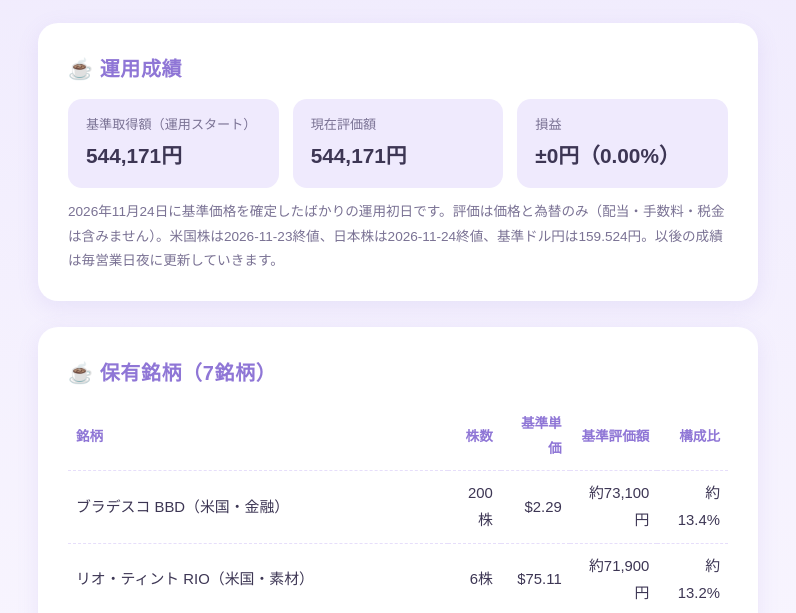
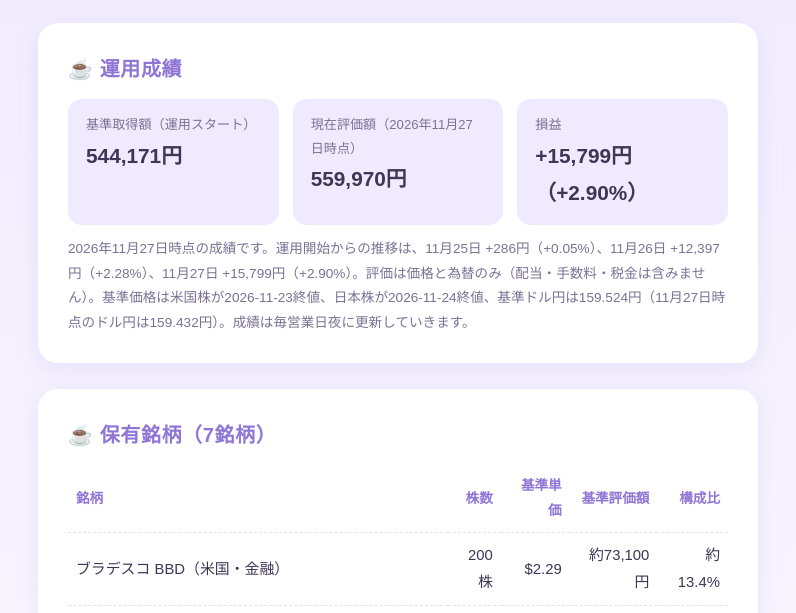
Before and after one commit to MokaMuse/MokaMuse.github.io, a plain HTML site: page fund.html in a window 1280 px wide. Shown: the part 179-792 px from the top of the page, without its empty margins (242-1038 px from the left). Drawn offline with Linux system fonts and the light colour scheme.

Commit message:
運用成績を更新（11/27時点）

```diff
--- a/fund.html
+++ b/fund.html
@@ -62,10 +62,10 @@
     <h2>運用成績</h2>
     <div class="stats">
       <div class="stat"><div class="label">基準取得額（運用スタート）</div><div class="value">544,171円</div></div>
-      <div class="stat"><div class="label">現在評価額</div><div class="value">544,171円</div></div>
-      <div class="stat"><div class="label">損益</div><div class="value">±0円（0.00%）</div></div>
+      <div class="stat"><div class="label">現在評価額（2026年11月27日時点）</div><div class="value">559,970円</div></div>
+      <div class="stat"><div class="label">損益</div><div class="value">+15,799円（+2.90%）</div></div>
     </div>
-    <p class="note">2026年11月24日に基準価格を確定したばかりの運用初日です。評価は価格と為替のみ（配当・手数料・税金は含みません）。米国株は2026-11-23終値、日本株は2026-11-24終値、基準ドル円は159.524円。以後の成績は毎営業日夜に更新していきます。</p>
+    <p class="note">2026年11月27日時点の成績です。運用開始からの推移は、11月25日 +286円（+0.05%）、11月26日 +12,397円（+2.28%）、11月27日 +15,799円（+2.90%）。評価は価格と為替のみ（配当・手数料・税金は含みません）。基準価格は米国株が2026-11-23終値、日本株が2026-11-24終値、基準ドル円は159.524円（11月27日時点のドル円は159.432円）。成績は毎営業日夜に更新していきます。</p>
   </section>
 
   <section>
```
